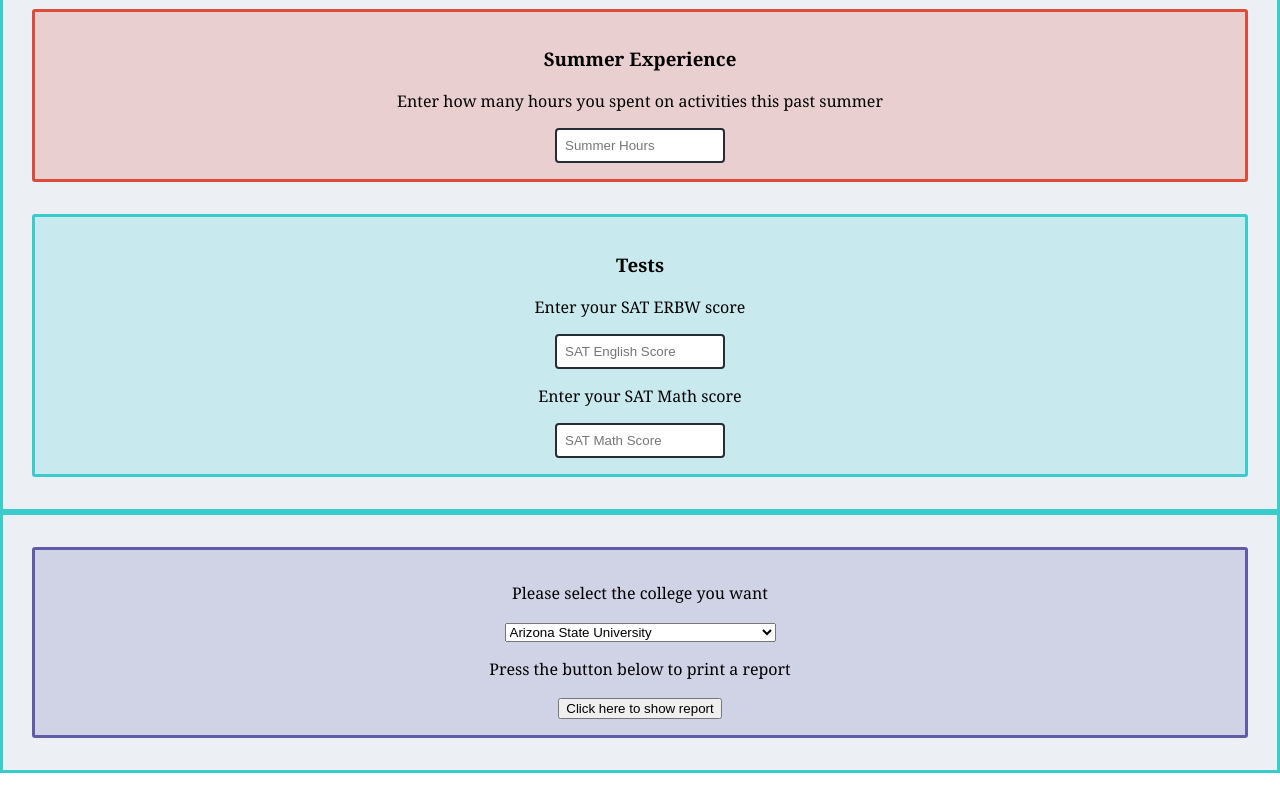
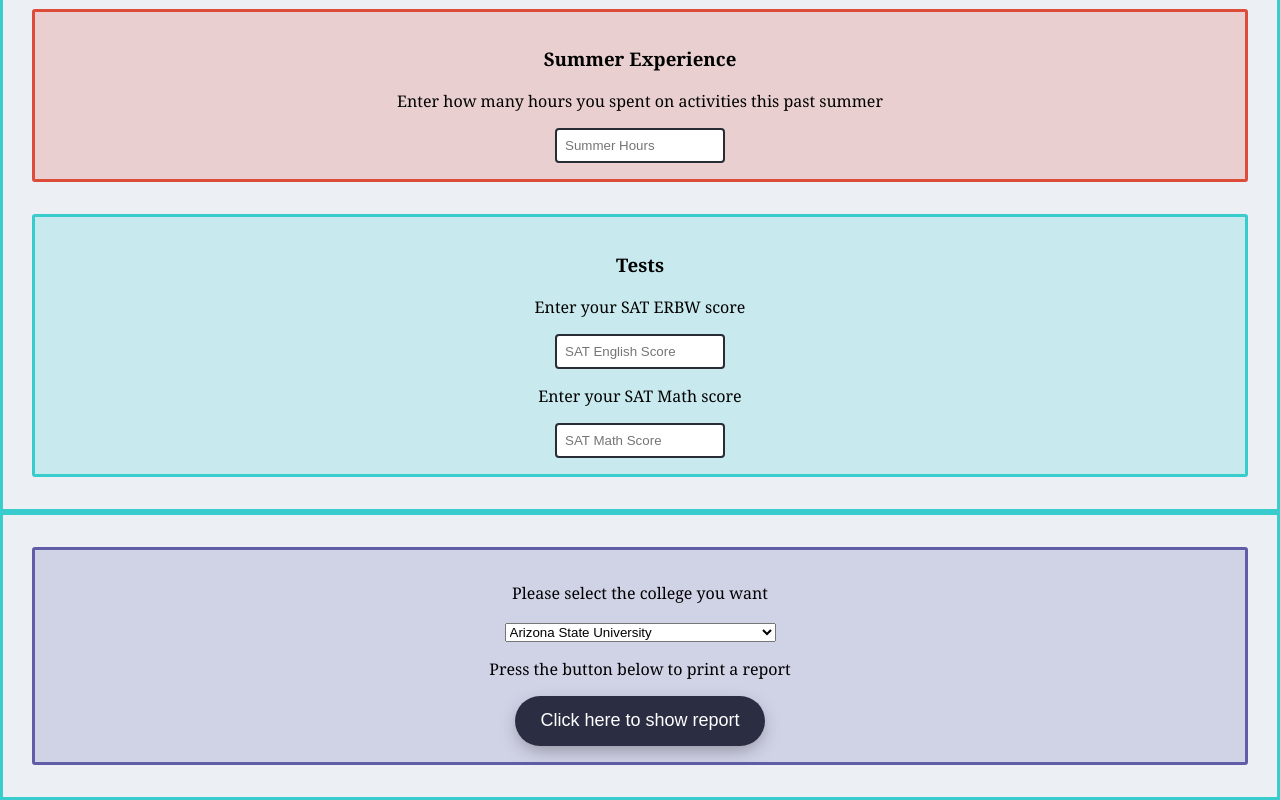
Before and after one commit to dothrakimango/college, a React (Create React App) app: page / in a window 1280 px wide. Shown: the part 901-1701 px from the top of the page. Before the commit the page ends 1674 px from the top, so only its background shows below. Built offline with nearby package versions, Linux system fonts and the light colour scheme.

Commit message:
button css update

```diff
--- a/src/App.css
+++ b/src/App.css
@@ -3,6 +3,22 @@
   display: flex;
   flex-direction: row;
   flex-wrap: wrap;
+}
+
+.butt {
+  position: relative;
+  width: 250px;
+  height: 50px;
+  border: 0;
+  outline: none;
+  background: #2b2d42;
+  color: #fff;
+  font-size: 18px;
+  border-radius: 40px;
+  text-align: center;
+  box-shadow: 0 6px 20px -5px rgba(0, 0, 0, 0.4);
+  overflow: hidden;
+  cursor: pointer;
 }
 
 .InputsContainer {
--- a/src/App.js
+++ b/src/App.js
@@ -352,7 +352,7 @@ export default function App() {
                   ))}
                 </select>
               {finalText}
-              <button onClick={printScoresVolumeTwo}>Click here to show report</button>
+              <button className = "butt" onClick={printScoresVolumeTwo}>Click here to show report</button>
             </div>
           {/*isShown && <PrintReport />*/}
 
```
